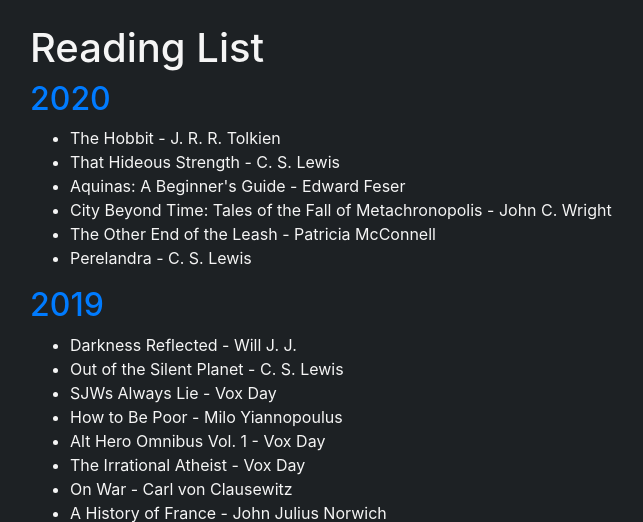
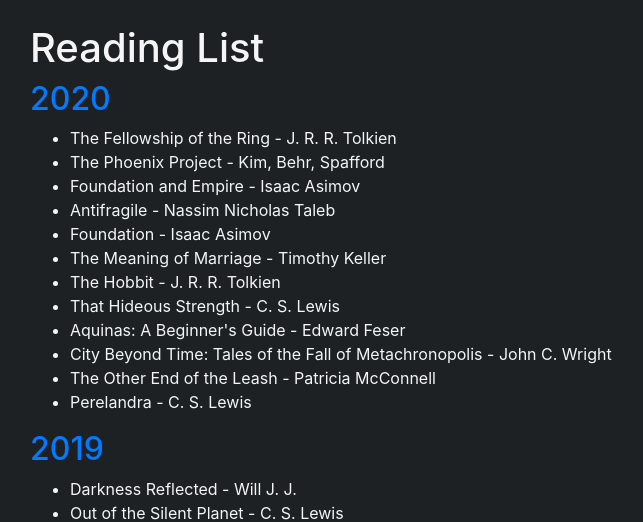
Before and after one commit to silaspath/lightning_flask, a Flask app: page /readinglist in a window 1280 px wide. Shown: the part 56-578 px from the top of the page, without its empty margins (55-698 px from the left). Run offline with Flask 2, Linux system fonts and the light colour scheme; parts of the project's set-up code (start-up, migrations or seed data) failed here and were passed over; some libraries are stand-ins or nearby versions.

Commit message:
add more books

```diff
--- a/lightning_flask/templates/reading.html
+++ b/lightning_flask/templates/reading.html
@@ -4,6 +4,12 @@
     <div class="reading-section">
         <h2>2020</h2>
         <ul>
+            <li>The Fellowship of the Ring - J. R. R. Tolkien</li>
+            <li>The Phoenix Project - Kim, Behr, Spafford</li>
+            <li>Foundation and Empire - Isaac Asimov</li>
+            <li>Antifragile - Nassim Nicholas Taleb</li>
+            <li>Foundation - Isaac Asimov</li>
+            <li>The Meaning of Marriage - Timothy Keller</li>
             <li>The Hobbit - J. R. R. Tolkien</li>
             <li>That Hideous Strength - C. S. Lewis</li>
             <li>Aquinas: A Beginner's Guide - Edward Feser</li>
```
